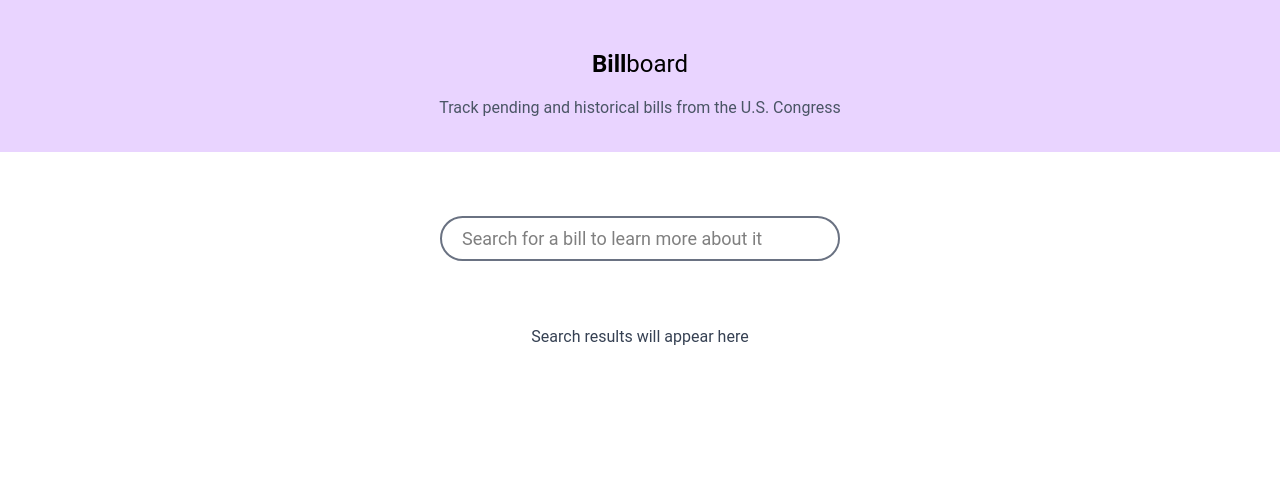
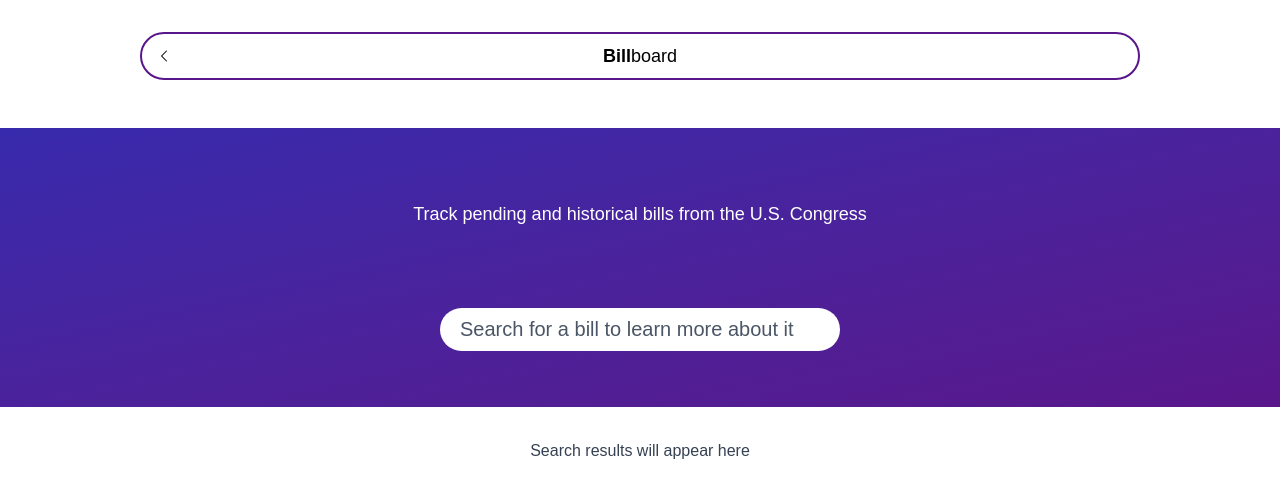
Before and after one commit to b-sharman/hackcu11, a SvelteKit app in the folder frontend/: page / in a window 1280 px wide. Shown: the top 494 px of the page. Built offline with nearby package versions, Linux system fonts and the light colour scheme.

Commit message:
frontend: new look and feel

```diff
--- a/frontend/src/app.css
+++ b/frontend/src/app.css
@@ -1,7 +1,7 @@
 @import 'tailwindcss';
 
 @theme {
-    --font-sans: 'Roboto', sans-serif;
+    --font-sans: 'Cantarell', sans-serif;
     --color-accent-bg: rgb(74, 68, 190);
     --color-accent-fg: white;
 }
--- a/frontend/src/routes/+layout.svelte
+++ b/frontend/src/routes/+layout.svelte
@@ -1,4 +1,21 @@
-<script>import '../app.css';
-let { children } = $props();</script>
+<script>
+import '../app.css';
+
+let { children } = $props();
+</script>
+
+<div class="max-w-[1000px] mx-auto mt-8 mb-12">
+  <header class="h-12 border border-2 border-purple-900 rounded-full flex flex-row overflow-hidden text-center">
+    <a href="/" class="block aspect-square rounded-full hover:bg-gray-200 flex justify-center items-center">
+      <svg xmlns="http://www.w3.org/2000/svg" viewBox="0 0 24 24" fill="currentColor" class="size-4">
+        <path fill-rule="evenodd" d="M7.72 12.53a.75.75 0 0 1 0-1.06l7.5-7.5a.75.75 0 1 1 1.06 1.06L9.31 12l6.97 6.97a.75.75 0 1 1-1.06 1.06l-7.5-7.5Z" clip-rule="evenodd" />
+      </svg>
+    </a>
+    <div class="size-full flex items-center">
+      <h2 class="w-full text-lg"><span class="font-bold">Bill</span>board</h2>
+    </div>
+    <div class="aspect-square"></div>
+  </header>
+</div>
 
 {@render children()}
--- a/frontend/src/routes/+page.svelte
+++ b/frontend/src/routes/+page.svelte
@@ -15,20 +15,20 @@ let results_promise = $derived.by(async () => {
 
 </script>
 
-<header class="p-8 bg-purple-200 *:text-center">
-  <h1 class="text-2xl m-4"><span class="font-bold">Bill</span>board</h1>
-  <p class="text-gray-600">Track pending and historical bills from the U.S. Congress</p>
-</header>
-
-<main class="max-w-[1000px] mx-auto px-4 pb-4">
-  <div class="my-16 flex justify-center gap-4">
+<header class="bg-linear-to-br from-indigo-800 to-purple-900 py-6 px-2 flex flex-col items-center">
+  <p class="my-12 text-lg text-center text-white">Track pending and historical bills from the U.S. Congress</p>
+  <div class="my-8">
     <input
       bind:value={searchText}
-      class="w-[400px] h-full px-5 py-2.5 rounded-full border border-2 border-gray-500 outline-accent-bg text-lg"
+      class="w-[400px] h-full px-5 py-2.5 rounded-full text-xl bg-white placeholder:text-gray-600"
       placeholder="Search for a bill to learn more about it"
       type="text"
     />
   </div>
+</header>
+
+<div class="mt-8 mb-4 flex justify-center">
+  <main class="max-w-[1000px] mx-4">
 
     {#await results_promise}
       <div class="w-full text-center">
@@ -54,3 +54,4 @@ let results_promise = $derived.by(async () => {
         <p class="m-4"><span class="text-red-500">Error:</span> {error.message}</p>
     {/await}
   </main>
+</div>
--- a/frontend/src/routes/bill/[id]/+page.svelte
+++ b/frontend/src/routes/bill/[id]/+page.svelte
@@ -23,17 +23,17 @@ function getStatus(bill) {
 }
 </script>
 
-<header class="bg-purple-200 py-6 px-2">
-    <h1 class="text-2xl max-w-3xl mx-auto font-bold">
+<header class="bg-linear-to-br from-indigo-800 to-purple-900 py-6 px-2">
+    <h1 class="text-2xl text-white max-w-[1000px] mx-auto font-bold">
         {#await bill_promise}
             Loading...
         {:then bill}
             {bill.title}
         {/await}
     </h1>
-    <div class="flex flex-row gap-x-2 mt-4 max-w-3xl mx-auto">
+    <div class="flex flex-row gap-x-2 mt-4 max-w-[1000px] mx-auto">
         {#await bill_promise}
-            Loading...
+            <p class="text-gray-200">Loading...</p>
         {:then bill}
             {#each bill.data.bill.sponsors as sponsor}
                 <a class="font-regular px-2 py-1 text-xs rounded bg-white shadow" href="/sponsored-by/{sponsor.bioguideId}">
@@ -45,7 +45,7 @@ function getStatus(bill) {
 </header>
 
 
-<div class="my-8 max-w-3xl mx-auto">
+<div class="my-8 max-w-[1000px] mx-auto">
     <main class="shadow rounded-xl border border-gray-300 divide-y divide-gray-200">
         <div class="divide-x divide-gray-200 flex">
             <div class="p-4 flex-1">
--- a/frontend/src/routes/sponsored-by/[bioguideId]/+page.svelte
+++ b/frontend/src/routes/sponsored-by/[bioguideId]/+page.svelte
@@ -12,13 +12,14 @@ onMount(async () => {
 });
 </script>
 
-<header class="bg-purple-200 py-6 px-2">
-  <h1 class="text-2xl max-w-[1000px] mx-auto px-4 font-bold">
+<header class="bg-linear-to-br from-indigo-800 to-purple-900 py-6 px-2">
+  <h1 class="text-2xl max-w-[1000px] mx-auto my-8 font-bold text-white">
     {pd === undefined ? "Loading..." : `Bills Sponsored by ${pd.member.fullName}`}
   </h1>
 </header>
 
-<main class="max-w-[1000px] mt-8 mx-auto px-4 pb-4">
+<div class="mt-8 mb-4 flex justify-center">
+  <main class="max-w-[1000px] mx-4">
     {#if pd === undefined}
       <p>Loading...</p>
     {:else}
@@ -29,3 +30,4 @@ onMount(async () => {
       </ul>
     {/if}
   </main>
+</div>
```
Lines whose indentation alone changed are shown as unchanged.
